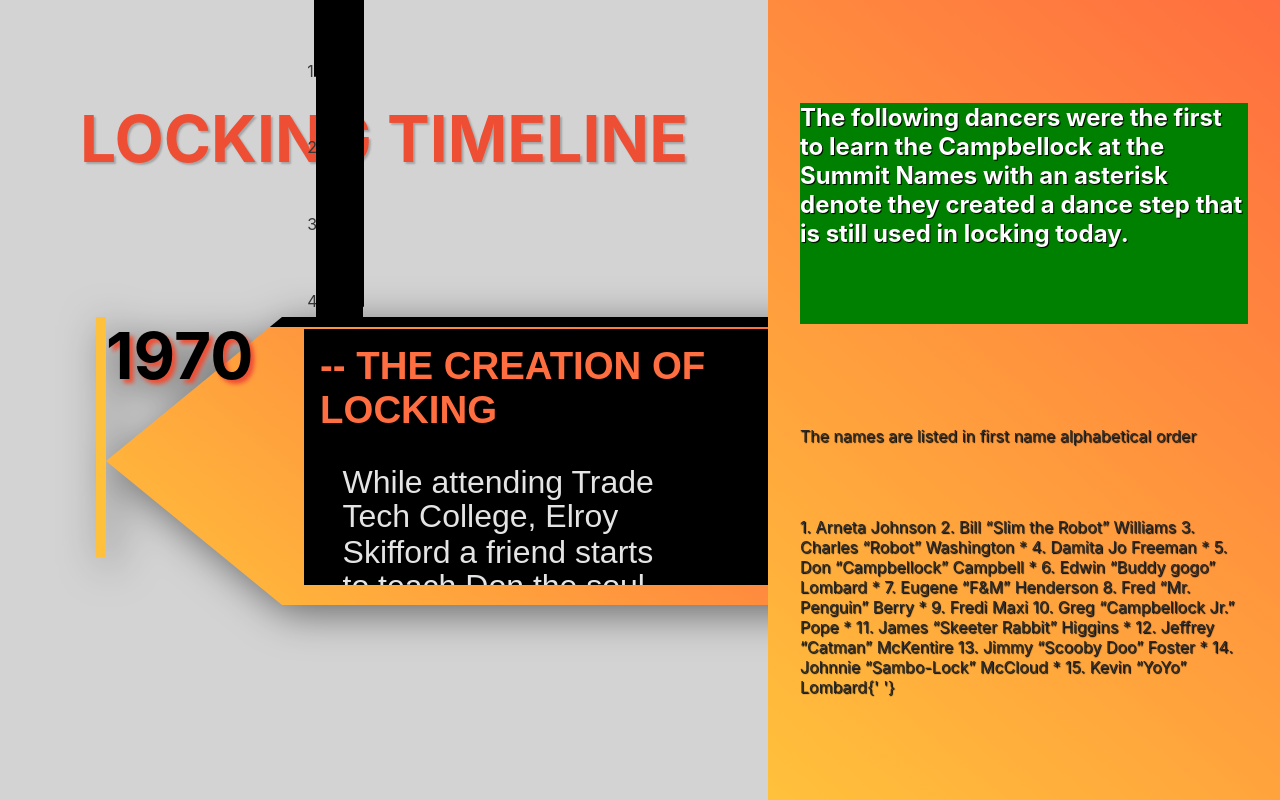
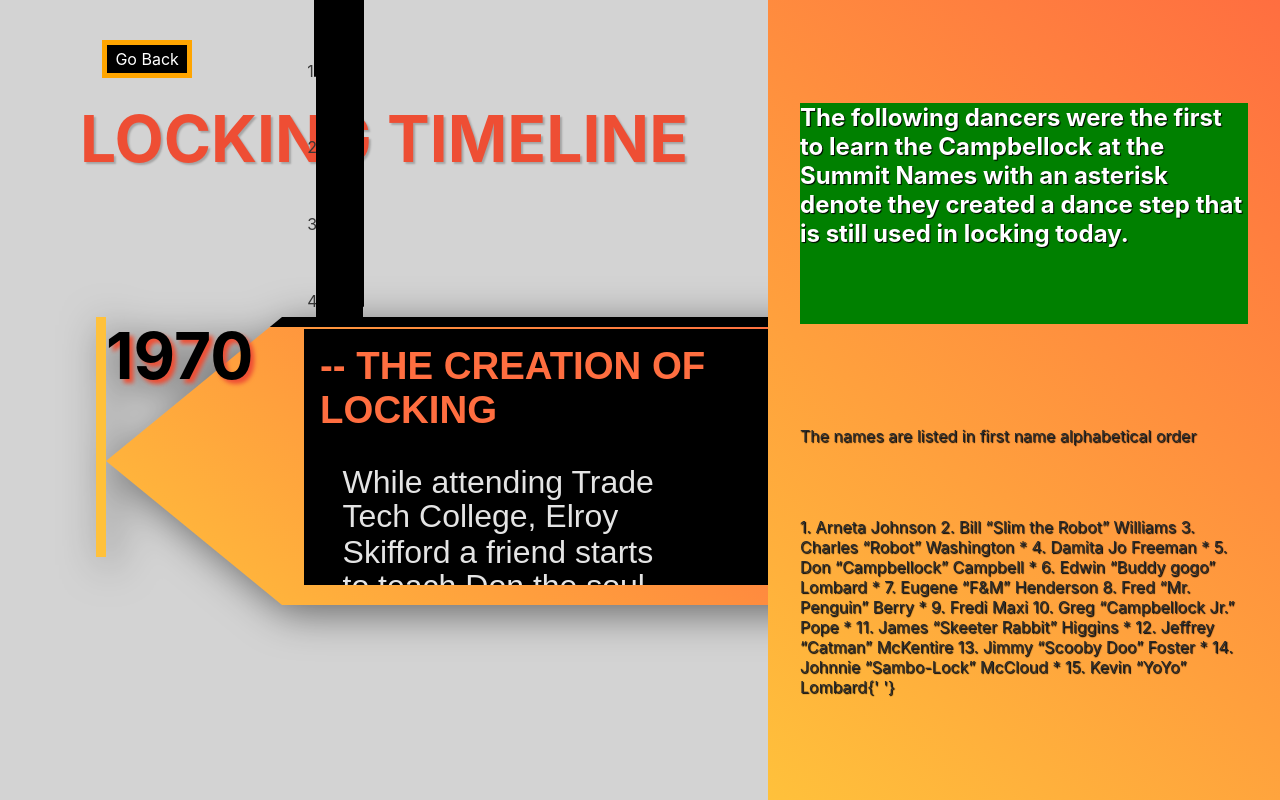
Before and after one commit to robonexx/lockingtimeline, a Next.js app: page /timeline in a window 1280 px wide. Built offline with nearby package versions, Linux system fonts and the light colour scheme; a web font is replaced by a local one.

Commit message:
added buttons to be able to go back (sorry rob)

```diff
--- a/pages/timeline.js
+++ b/pages/timeline.js
@@ -214,6 +214,7 @@ const SvgLine = ({ num }) => {
 export default function timeline() {
   return (
     <div className={styles.timeline_page}>
+       <a className={styles.goback}href="/">Go Back</a>
       <motion.div className={styles.timeline}>
         <h1 className={styles.timeline_heading}>LOCKING TIMELINE</h1>
         {years.map(({ year, desc, title, num, headline, subhead, text1 }) => (
--- a/pages/timelineSlider.js
+++ b/pages/timelineSlider.js
@@ -45,6 +45,7 @@ export default function timelineSlider() {
     }
   return (
     <>
+    <a className={styles.goback}href="/">Go Back</a>
     <div className={styles.slider}>
     <button onClick={btnRight}
         className={styles.btn_left}><span>Go back in time</span></button>
--- a/styles/Timeline.module.scss
+++ b/styles/Timeline.module.scss
@@ -1,3 +1,14 @@
+.goback {
+    position: fixed;
+    top: 5vh;
+    left: 8vw;
+    padding: 4px 8px;
+    background: black;
+    color: white;
+    border: 5px solid orange;
+    z-index: 1000;
+}
+
 .timeline_page {
     display: flex;
     width: 100%;
--- a/styles/timeSlider.module.scss
+++ b/styles/timeSlider.module.scss
@@ -1,4 +1,14 @@
 
+.goback {
+    position: absolute;
+    top: 5vh;
+    left: 8vw;
+    padding: 4px 8px;
+    background: black;
+    color: white;
+    border: 5px solid orange;
+    z-index: 1000;
+}
 .slider {
     position: relative;
     width: 100%;
@@ -19,6 +29,7 @@
         z-index: 100;
         color: white;
         letter-spacing: 2px;
+        text-shadow: 2px 2px 6px rgba(0, 0, 0, 0.562);
     }
 
     > p {
@@ -30,6 +41,7 @@
         z-index: 100;
         color: white;
         letter-spacing: 2px;
+        text-shadow: 2px 2px 6px rgba(0, 0, 0, 0.562);
     }
 
     > .row {
@@ -43,6 +55,7 @@
             height: 70vh;
             background: rgb(0, 0, 0);
             overflow: hidden;
+            box-shadow: 6px 6px 20px rgba(0, 0, 0, 0.411);
 
 
 
```
